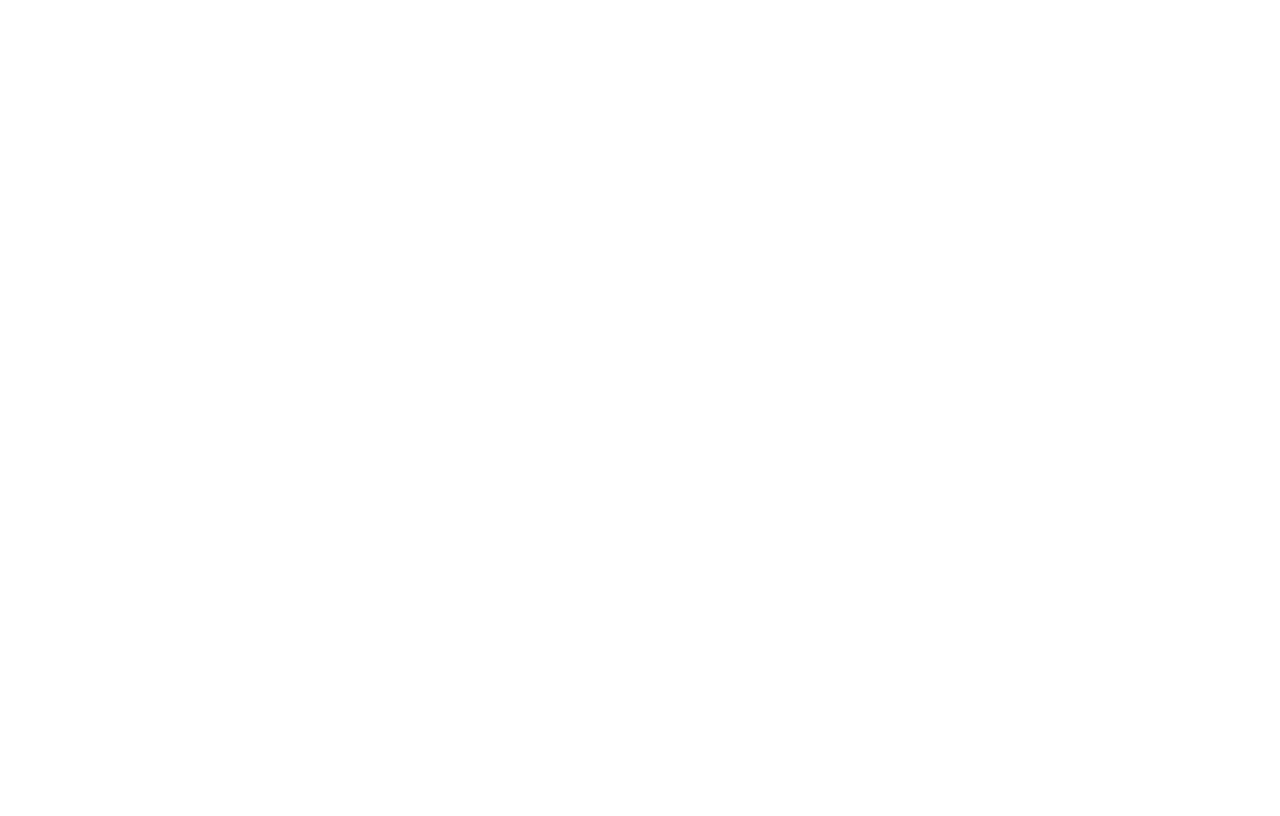
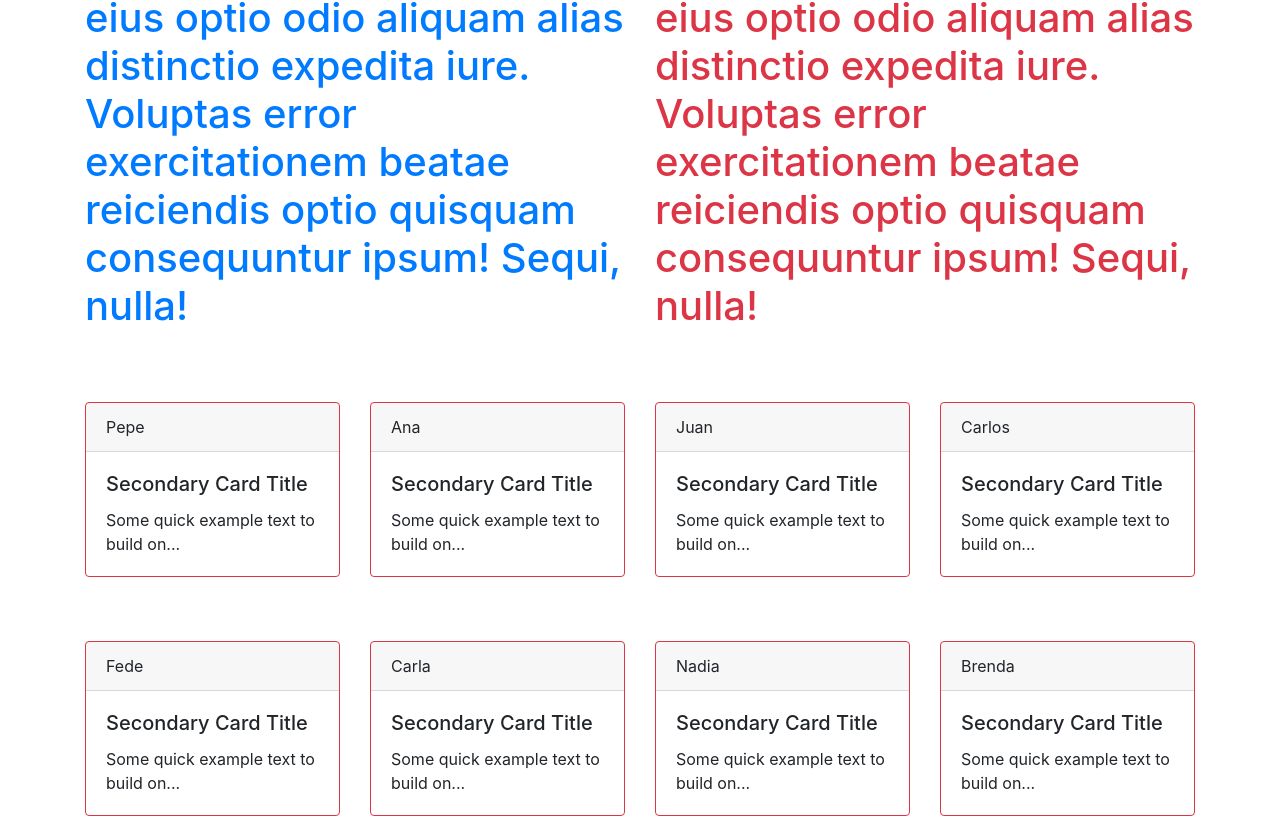
Before and after one commit to Mauritor/react-bootstrap, a React (Create React App) app: page / in a window 1280 px wide. Shown: the part 790-1606 px from the top of the page. Before the commit the page ends 800 px from the top, so only its background shows below. Built offline with nearby package versions, Linux system fonts and the light colour scheme.

Commit message:
Agregado de dependencia react-lazyload usada en el componente SectionLazy

```diff
--- a/package.json
+++ b/package.json
@@ -10,6 +10,7 @@
     "react": "^17.0.1",
     "react-bootstrap": "^1.4.0",
     "react-dom": "^17.0.1",
+    "react-lazyload": "^3.1.0",
     "react-router-dom": "^5.2.0",
     "react-scripts": "4.0.0",
     "typed.js": "^2.0.11",
--- a/src/components/Home.js
+++ b/src/components/Home.js
@@ -1,12 +1,14 @@
 import React, { Fragment } from 'react';
 import NavBar from './NavBar'
 import ImageMain from './ImageMain'
+import SectionLazy from './SectionLazy';
 
 const Home = () => {
     return (
         <Fragment>
             <NavBar statusHome={'fondoActivo'} />
             <ImageMain />
+            <SectionLazy />
         </Fragment>
 
     )
--- /dev/null
+++ b/src/components/SectionLazy.js
@@ -0,0 +1,63 @@
+import React, { Fragment, useState, useEffect } from 'react';
+import { Container, Row, Col, Card } from 'react-bootstrap';
+import LazyLoad from 'react-lazyload';
+
+const SectionLazy = () => {
+    const [names, setNames] = useState([]);
+    const getNames = () => {
+        setNames([
+            { id: 1, user: 'Pepe' },
+            { id: 2, user: 'Ana' },
+            { id: 3, user: 'Juan' },
+            { id: 4, user: 'Carlos' },
+            { id: 5, user: 'Fede' },
+            { id: 6, user: 'Carla' },
+            { id: 7, user: 'Nadia' },
+            { id: 8, user: 'Brenda' }
+        ])
+    }
+    useEffect(() => {
+        getNames();
+    }, [])
+    return (
+        <Fragment>
+            <Container >
+                <Row>
+                    <Col sm={12} md={6}>
+                        <LazyLoad offset={-200}>
+                            <h1 className="text-primary">Lorem, ipsum dolor sit amet consectetur adipisicing elit. Assumenda harum, maxime eius optio odio aliquam alias distinctio expedita iure. Voluptas error exercitationem beatae reiciendis optio quisquam consequuntur ipsum! Sequi, nulla!</h1>
+                        </LazyLoad>
+                    </Col>
+                    <Col sm={12} md={6}>
+                        <LazyLoad height={200} offset={-250} >
+                            <h1 className="text-danger">Lorem, ipsum dolor sit amet consectetur adipisicing elit. Assumenda harum, maxime eius optio odio aliquam alias distinctio expedita iure. Voluptas error exercitationem beatae reiciendis optio quisquam consequuntur ipsum! Sequi, nulla!</h1>
+                        </LazyLoad>
+                    </Col>
+                </Row>
+            </Container>
+
+            <Container >
+                < Row>
+                    {names.map(name => (
+                        <Col sm={12} md={4} xl={3} key={name.id}>
+                            <LazyLoad height={200} offset={-200 + name.id} >
+                                <Card border="danger" className="separador">
+                                    <Card.Header>{name.user}</Card.Header>
+                                    <Card.Body>
+                                        <Card.Title>Secondary Card Title</Card.Title>
+                                        <Card.Text>
+                                            Some quick example text to build on...
+                                            </Card.Text>
+                                    </Card.Body>
+                                </Card>
+                            </LazyLoad>
+                        </Col>
+
+                    ))}
+                </Row>
+            </Container>
+        </Fragment >
+
+    )
+}
+export default SectionLazy;
```
Also changed, not shown: 1 other file (tests, documents, lock files or other folders).
